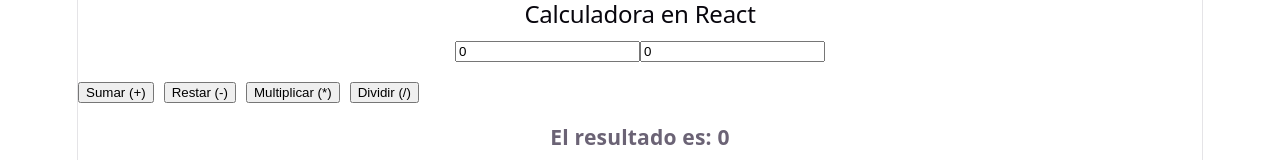
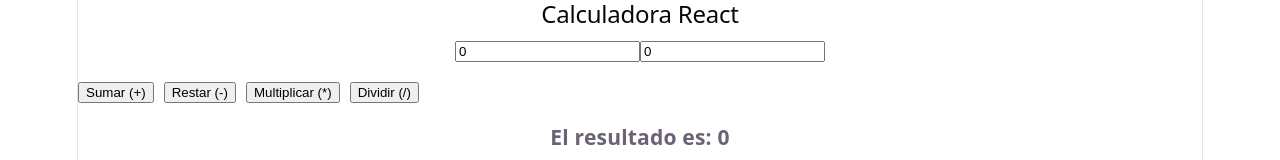
Before and after one commit to DomoPili/P_WebBase, a React (Vite) app in the folder p-front/: page /calculadora in a window 1280 px wide. Shown: the top 160 px of the page. Built offline with nearby package versions, Linux system fonts and the light colour scheme.

Commit message:
feat(Calculadora):Spelling error correction

```diff
--- a/p-front/src/pages/Calculator.jsx
+++ b/p-front/src/pages/Calculator.jsx
@@ -17,7 +17,7 @@ export function Calculator() {
   // 3. Aquí va lo que se dibuja en la pantalla
   return (
     <div>
-      <h2>Calculadora en React</h2>
+      <h2>Calculadora  React</h2>
 
       {/* Contenedor para los inputs */}
       <div style={{ marginBottom: '20px' }}>
```
